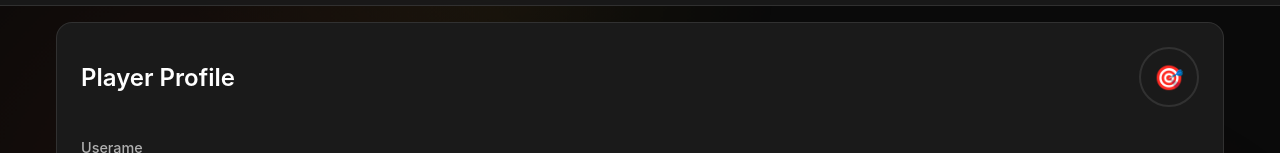
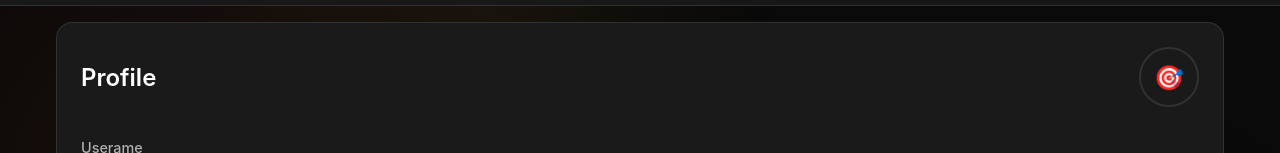
Before and after one commit to kakp0/CYBR372-Mid-Tri-Exam, a plain HTML site: page index.html in a window 1280 px wide. Shown: the part 170-323 px from the top of the page. Drawn offline with Linux system fonts and the light colour scheme.

Commit message:
Update index.html

```diff
--- a/index.html
+++ b/index.html
@@ -70,7 +70,7 @@
                 <div class="section-container">
                     <div class="profile-card">
                         <div class="profile-header">
-                            <h2>Player Profile</h2>
+                            <h2>Profile</h2>
                             <div class="profile-avatar">
                                 <div class="avatar-circle" id="profileAvatar">
                                     <span class="avatar-text" id="avatarText">🎯</span>
```
